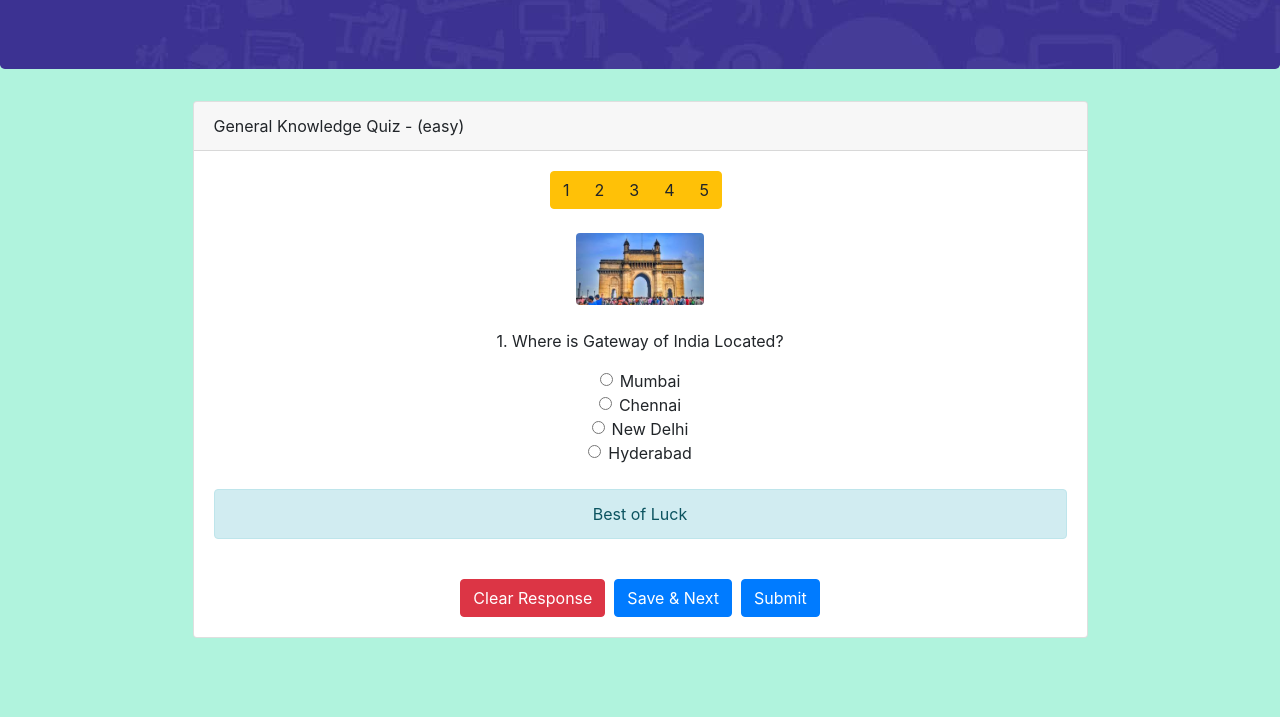
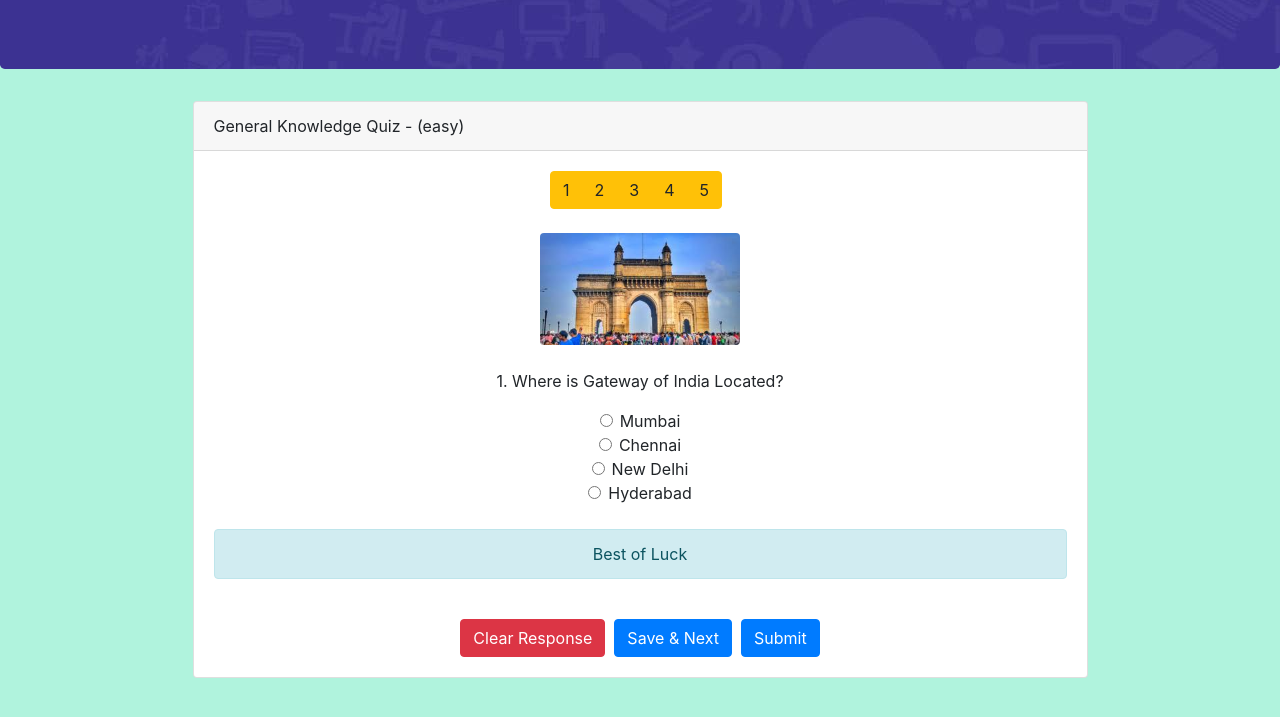
Before and after one commit to Simran-26/Randomquizzingsite, a website: page index.html in a window 1280 px wide. Both pictures are taken after typing "Sample" into the empty fields and a click on the button "Proceed". Shown: the part 115-832 px from the top of the page. Drawn offline with nearby package versions, Linux system fonts and the light colour scheme.

Commit message:
Changed image width

```diff
--- a/styles.css
+++ b/styles.css
@@ -14,7 +14,7 @@ margin: 25px;
     font-size: 20px;
 }
 .quest-img{
-width: 128px;
+width: 200px;
 }
 .form-check,.form-check-label{
     cursor: pointer;
```
